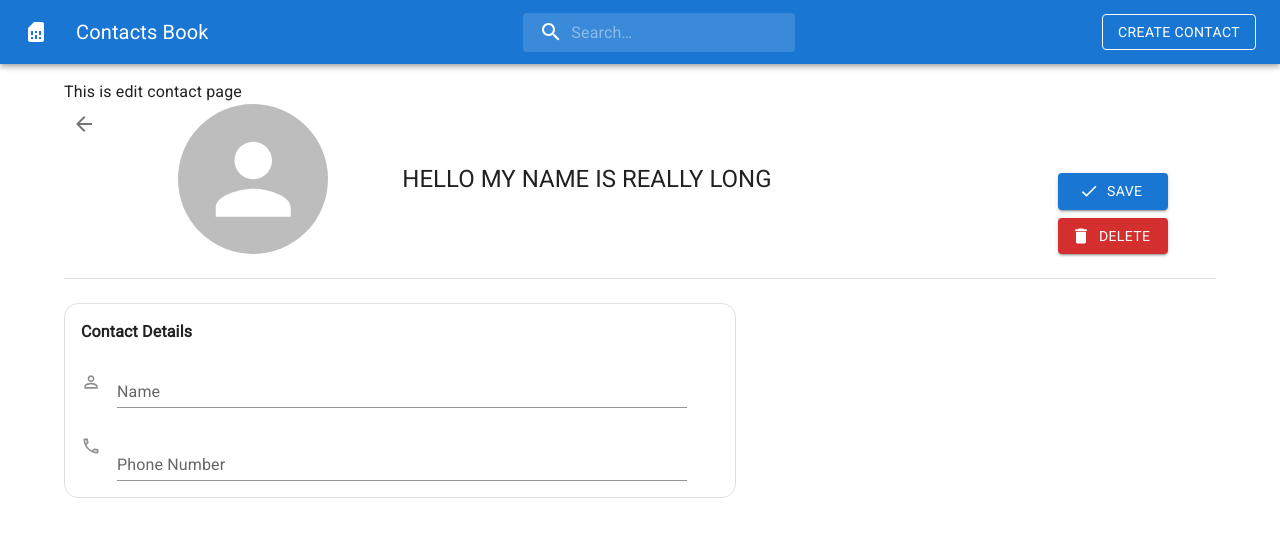
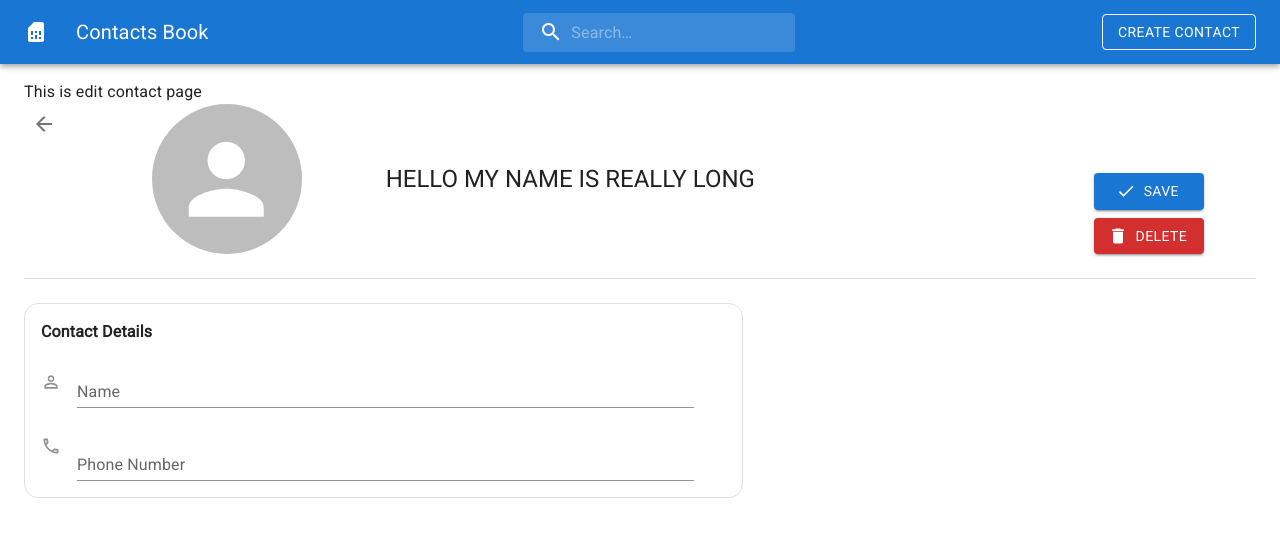
Before and after one commit to c-zhenhao/go-contacts-app, a React (Create React App) app in the folder frontend/: page /edit in a window 1280 px wide. Shown: the top 536 px of the page. Built offline with nearby package versions, Linux system fonts and the light colour scheme.

Commit message:
frontend minor fix to container width

```diff
--- a/frontend/src/pages/Create.js
+++ b/frontend/src/pages/Create.js
@@ -29,7 +29,7 @@ const Create = () => {
 
   return (
     <>
-      <Container>
+      <Container maxWidth="xl">
         <Box mt={2}>
           <Typography>This is create contact page</Typography>
         </Box>
--- a/frontend/src/pages/Edit.js
+++ b/frontend/src/pages/Edit.js
@@ -39,7 +39,7 @@ const Create = () => {
 
   return (
     <>
-      <Container>
+      <Container maxWidth="xl">
         <Box mt={2}>
           <Typography>This is edit contact page</Typography>
         </Box>
--- a/frontend/src/pages/Home.js
+++ b/frontend/src/pages/Home.js
@@ -24,7 +24,7 @@ const Home = () => {
 
   return (
     <>
-      <Container>
+      <Container maxWidth="xl">
         <Box mt={2}>
           <Typography>This is home page</Typography>
         </Box>
--- a/frontend/src/pages/View.js
+++ b/frontend/src/pages/View.js
@@ -32,7 +32,7 @@ const View = () => {
 
   return (
     <>
-      <Container>
+      <Container maxWidth="xl">
         <Box mt={2}>
           <Typography>This is view contact page</Typography>
         </Box>
```
